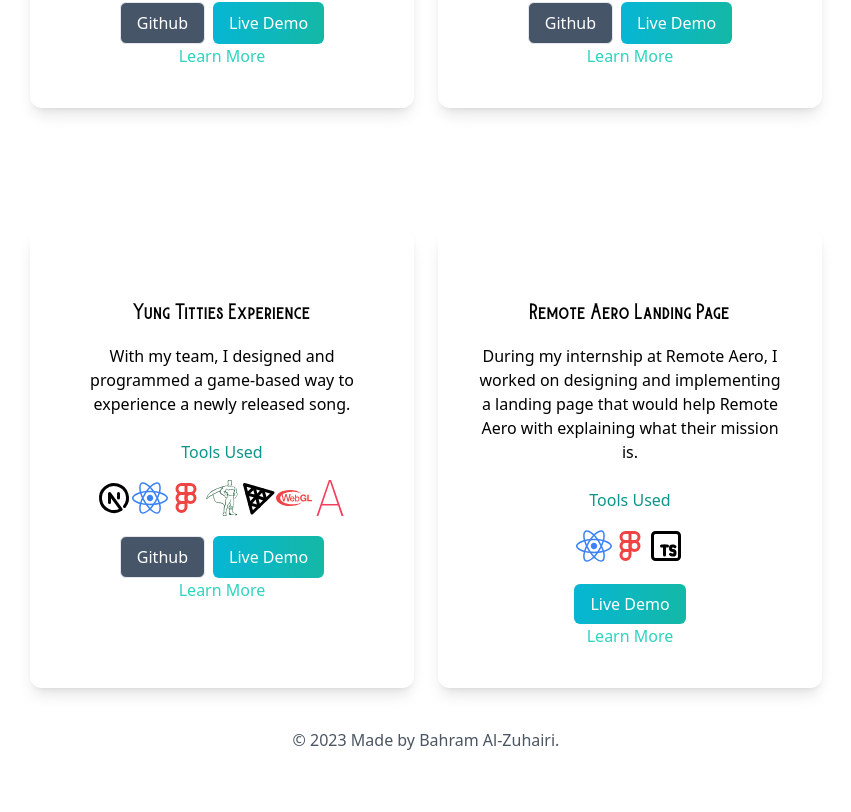
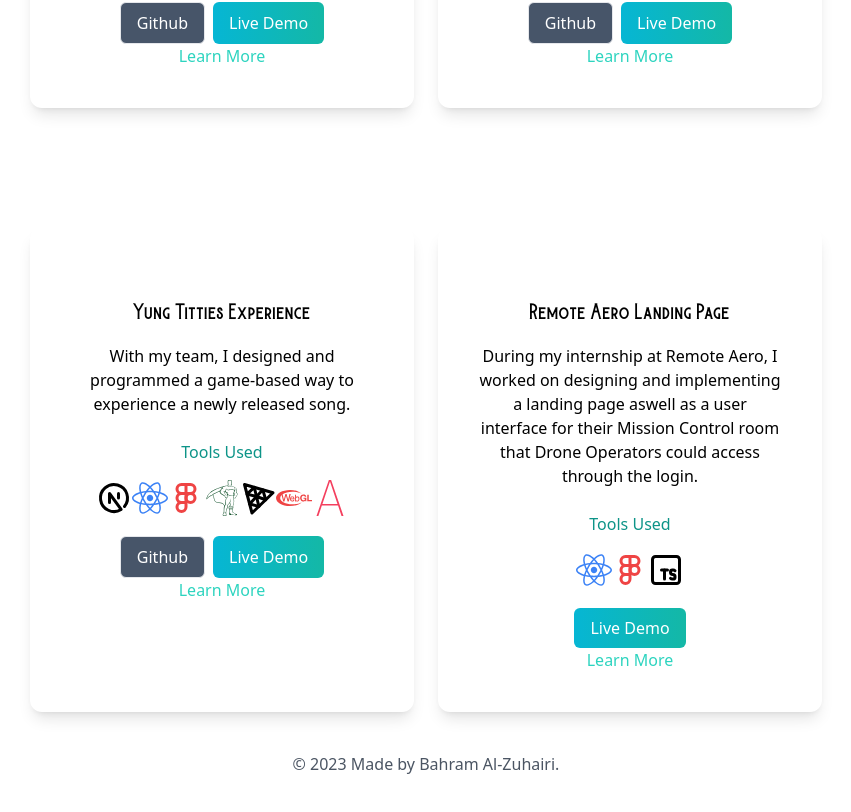
Before and after one commit to BahramAlz/nextportfolio, a Next.js app: page / in a window 1280 px wide. Shown: the part 2254-3066 px from the top of the page, without its empty margins (214-1065 px from the left). Built offline with nearby package versions, Linux system fonts and the light colour scheme.

Commit message:
Porfolio text modified

```diff
--- a/components/Portfolio.jsx
+++ b/components/Portfolio.jsx
@@ -22,7 +22,8 @@ const Portfolio = () => {
         <div>
           <p className="text-md py-2 leading-8 max-w-xl mx-auto md:text-xl text-gray-800 dark:text-gray-200 text-center">
             Since the beginning of my journey as a Hyper Island student, I've
-            collaborated with talented people to solve real world problems and maybe some for fun :)
+            collaborated with talented people to solve real world problems and
+            maybe some for fun :)
           </p>
         </div>
         <div className="lg:flex gap-10 flex-col justify-center items-center">
@@ -158,8 +159,9 @@ const Portfolio = () => {
               </h3>
               <p className="py-2">
                 During my internship at Remote Aero, I worked on designing and
-                implementing a landing page that would help Remote Aero with
-                explaining what their mission is.
+                implementing a landing page aswell as a user interface for their
+                Mission Control room that Drone Operators could access through
+                the login.
               </p>
               <h4 className="py-4 text-teal-600">Tools Used</h4>
               <div className="flex justify-center">
```
